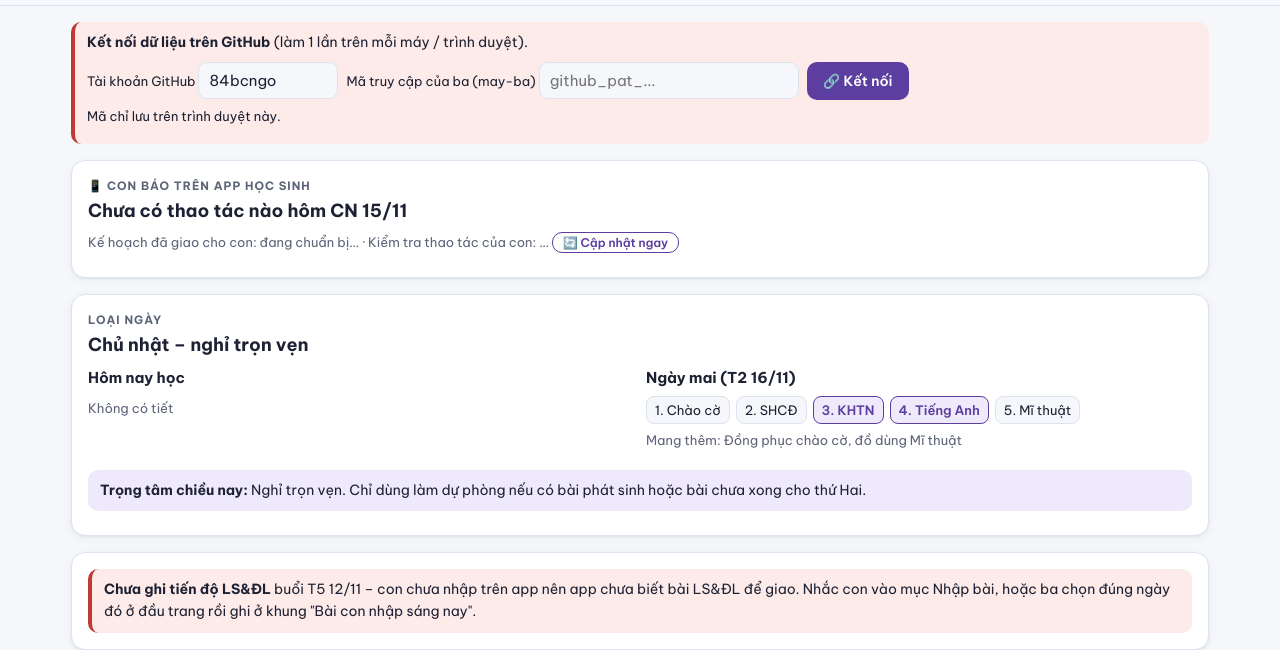
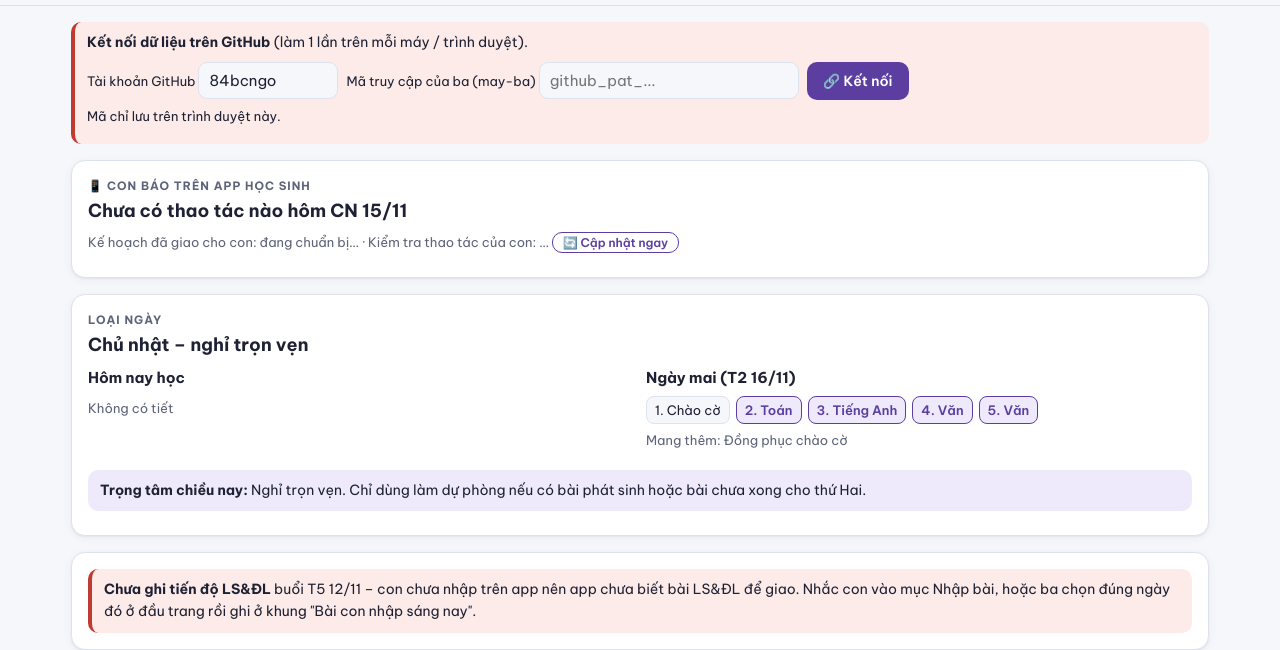
Before and after one commit to 84bcngo/hoc-tap, a plain HTML site: page ba.html in a window 1280 px wide. Shown: the part 166-816 px from the top of the page. Drawn offline with Linux system fonts and the light colour scheme.

Commit message:
ba 15/11: TKB truong So 8 tu 16/11 (app no 9) + doi han Mi thuat
Co-Authored-By: Claude Opus 5.5 <noreply@anthropic.com>
Claude-Session: https://claude.ai/code/session_01JJ6Nu3aRE9YxVaCDjtZHKb

```diff
--- a/ba.html
+++ b/ba.html
@@ -263,13 +263,30 @@ const PREP_V8 = {
   6:{items:'Sách Tin học, Âm nhạc',focus:'KHTN – 2 tiết, Tin học, Âm nhạc'}
 };
 const TEACH8 = {'Văn':'Linh','Tin học':'Bảo','LS&ĐL':'Hà (Sử)','GDĐP':'Trúc','Chào cờ':'Hằng (Đội)','SHL':'Linh (GVCN)','SHCĐ':'Linh'};   // TKB tu 9/11 – GVCN co Linh
+const TKB_V9 = {   // truong ghi 'So 8', ap dung tu 16/11/2026
+  1: [{s:'SH',l:'Chào cờ'},{s:'Toán'},{s:'Tiếng Anh'},{s:'Văn'},{s:'Văn'}],
+  2: [{s:'Văn'},{s:'Công nghệ'},{s:'KHTN'},{s:'Toán'},{s:'LS&ĐL'}],
+  3: [{s:'Thể dục'},{s:'Thể dục'},{s:'LS&ĐL'},{s:'LS&ĐL'},{s:'Mĩ thuật'}],
+  4: [{s:'Toán'},{s:'GDĐP'},{s:'Tiếng Anh'},{s:'GDCD'},{s:'KHTN'}],
+  5: [{s:'Toán'},{s:'Tiếng Anh'},{s:'HĐTN',l:'SHCĐ'},{s:'Văn'},{s:'SH',l:'SHL'}],
+  6: [{s:'KHTN'},{s:'KHTN'},{s:'Tin học'},{s:'Âm nhạc'}]
+};
+const PREP_V9 = {
+  1:{items:'Đồng phục chào cờ',focus:'Toán, Tiếng Anh, Văn – 2 tiết'},
+  2:{items:'Sách Công nghệ',focus:'Văn, Công nghệ, KHTN, Toán, LS&ĐL'},
+  3:{items:'Đồ thể dục, bình nước, đồ dùng Mĩ thuật',focus:'LS&ĐL – 2 tiết, Mĩ thuật'},
+  4:{items:'Sách GDĐP, GDCD',focus:'Toán, GDĐP, Tiếng Anh, GDCD, KHTN'},
+  5:{items:'—',focus:'Toán, Tiếng Anh, Văn'},
+  6:{items:'Sách Tin học, Âm nhạc',focus:'KHTN – 2 tiết, Tin học, Âm nhạc'}
+};
 const TKB_LIST = [
   {from:'2026-09-28', no:3, t:TKB_V3, shift:{5:{'Tin học':2}}},
   {from:'2026-10-05', no:4, t:TKB_V4, shift:{}},
   {from:'2026-10-19', no:5, name:'4b', t:TKB_V5, shift:{}},
   {from:'2026-10-26', no:6, name:'5', t:TKB_V6, shift:{}},   // ba 7/10: bai chi giao vao chieu truoc buoi hoc theo TKB (bo lam som Anh tu T3)
   {from:'2026-11-02', no:7, name:'6', t:TKB_V7, shift:{}, prep:PREP_V7},   // truong ghi 'So 6'
-  {from:'2026-11-09', no:8, name:'7', t:TKB_V8, shift:{}, prep:PREP_V8, teach:TEACH8}   // truong ghi 'So 7'
+  {from:'2026-11-09', no:8, name:'7', t:TKB_V8, shift:{}, prep:PREP_V8, teach:TEACH8},   // truong ghi 'So 7'
+  {from:'2026-11-16', no:9, name:'8', t:TKB_V9, shift:{}, prep:PREP_V9, teach:TEACH8}   // truong ghi 'So 8' (anh khong ghi ten GV – giu GV cua TKB so 7)
 ];
 const tkbVer = d => { let v = TKB_LIST[0]; for (const x of TKB_LIST) if (d >= x.from) v = x; return v; };
 // Ngay nghi dot xuat (ba nhap o tab TKB, luu meta.offDays {ngay: ly do}): ngay do khong co tiet nao
```
